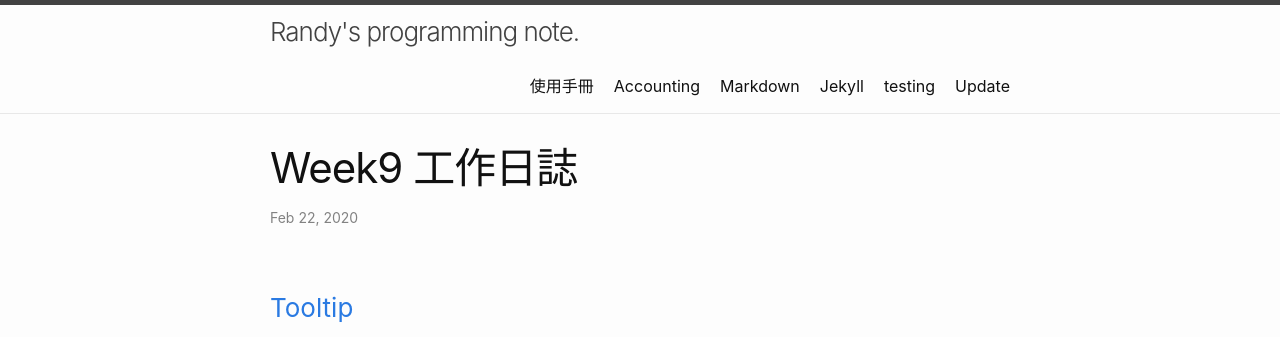
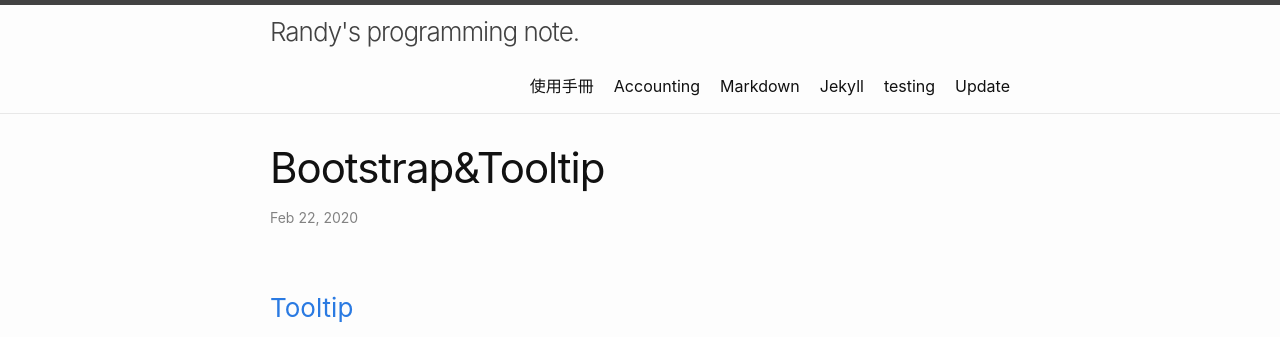
Before and after one commit to peirren/Geek-Log, a Jekyll site: the page built from _posts/2020-02-23-Weekly-Journal-week9.md, in a window 1280 px wide. Shown: the top 337 px of the page. Built offline with Jekyll 4.4.1, drawn with Linux system fonts in a browser that asks for light colours.

Commit message:
#24 Change branch.

```diff
--- a/_posts/2020-02-23-Weekly-Journal-week9.md
+++ b/_posts/2020-02-23-Weekly-Journal-week9.md
@@ -1,6 +1,6 @@
 ---
 layout: post
-title: "Week9 工作日誌"
+title: "Bootstrap&Tooltip"
 date:   2020-02-22 12:30:00 +0800
 tags: [Update, Weekly Journal]
 ---
```
Also changed, not shown: 1 other file.
